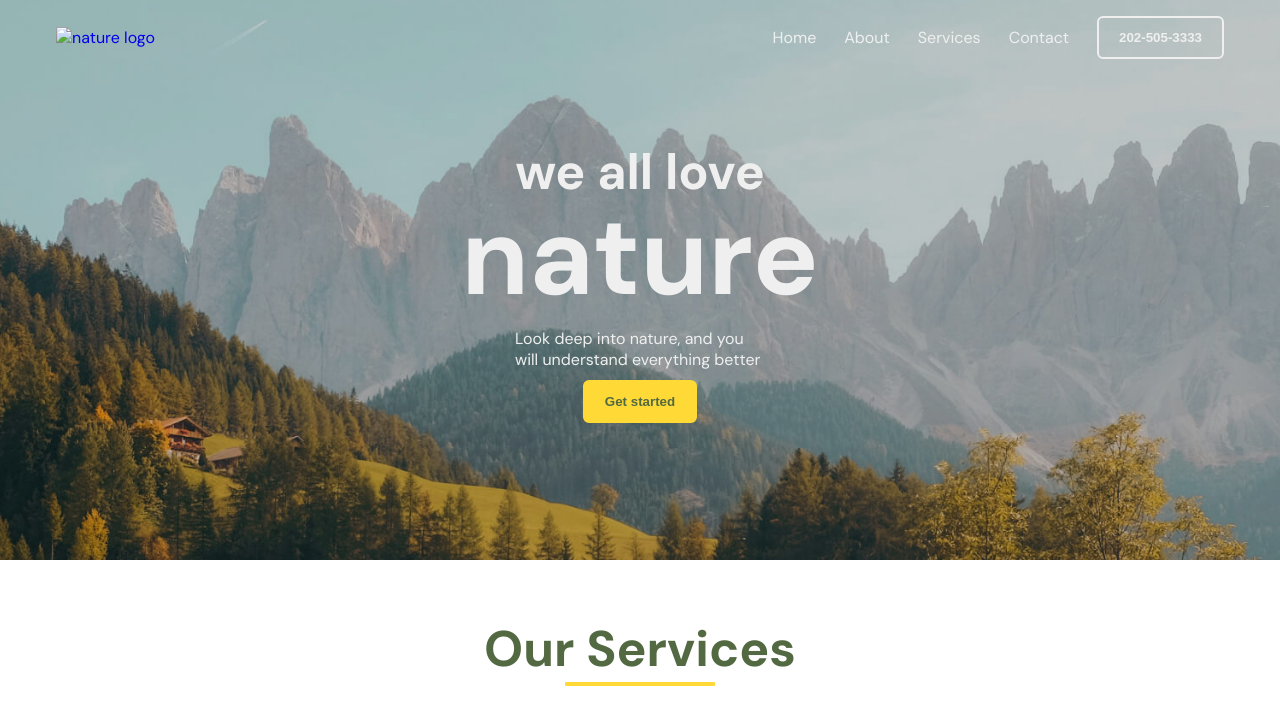
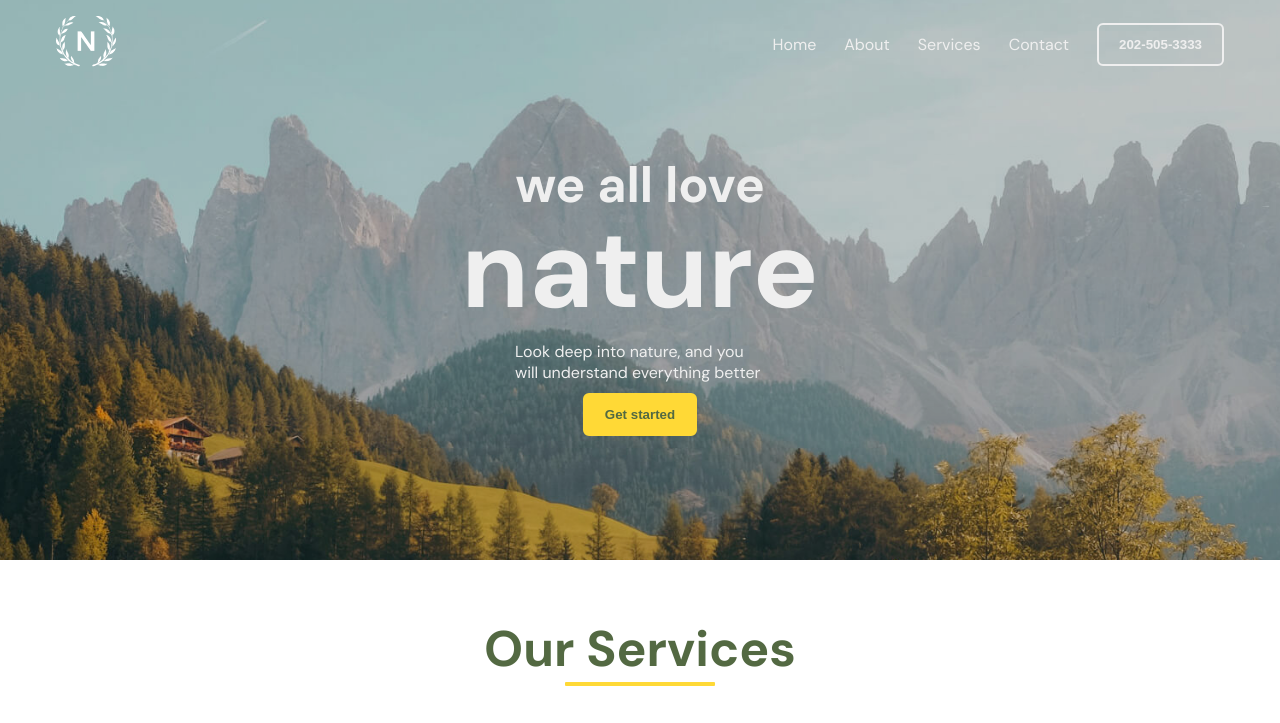
Before and after one commit to yuliiazubenko/nature-landing-page, a plain HTML site: page index.html in a window 1280 px wide. Shown: the top 723 px of the page. Drawn offline with nearby package versions, Linux system fonts and the light colour scheme; the site is published under a folder, as on GitHub Pages, so addresses that start at the root find nothing; a web font is replaced by a local one.

Commit message:
change path for logo

```diff
--- a/index.html
+++ b/index.html
@@ -18,7 +18,7 @@
       <div class="container">
         <nav>
           <a href="#"
-            ><img src="/img/logo.png" alt="nature logo" class="logo"
+            ><img src="./img/logo.png" alt="nature logo" class="logo"
           /></a>
           <ul class="nav-list">
             <li><a href="#">Home</a></li>
```
